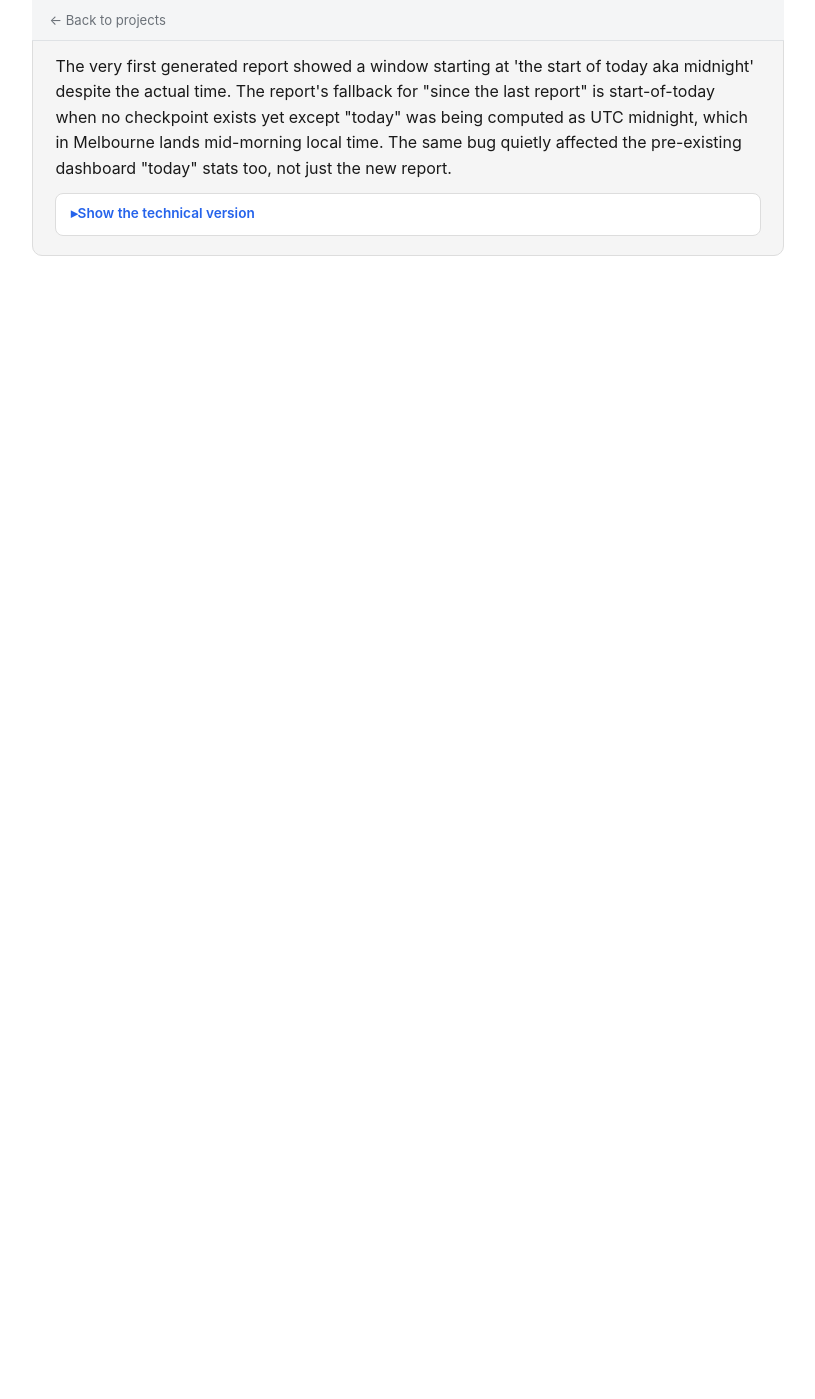
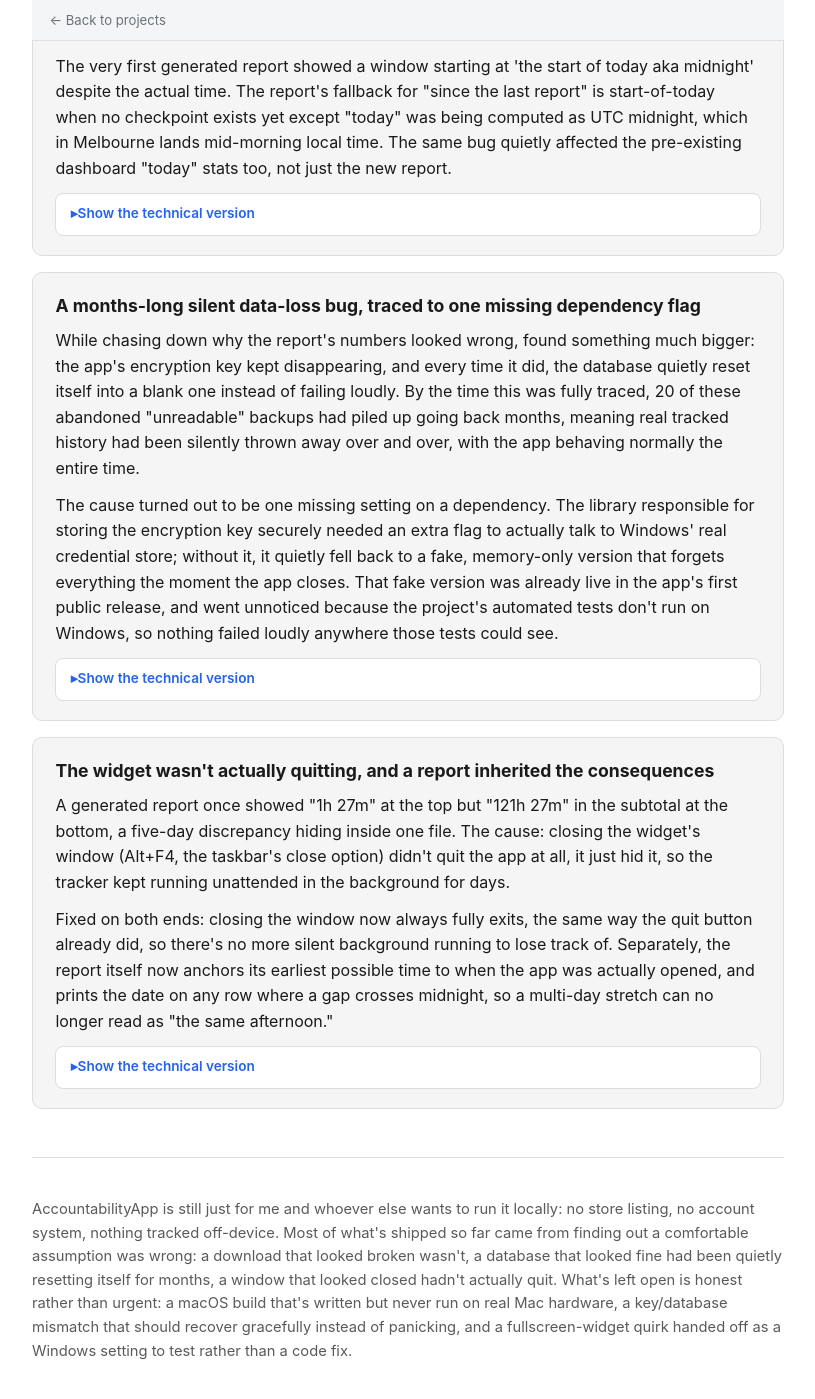
Before and after one commit to D3lK1ch1/portfolio, a Jekyll site: the page built from _case_studies/accountability-app.html, in a window 1280 px wide and 1400 px high, scrolled down 4996 px. Shown: the whole window, without its empty margins (232-1047 px from the left). Built offline with Jekyll 4.4.1, drawn with Linux system fonts in a browser that asks for light colours; before the commit the page ends 5396 px from its top, so only the background shows below that; some of the changed text lies outside the part shown.

Commit message:
Added based on new version release

```diff
--- a/_case_studies/accountability-app.html
+++ b/_case_studies/accountability-app.html
@@ -95,7 +95,7 @@ title: AccountabilityApp — Notes (Tab Tracking)
 
 <div class="stat-row">
   <div class="stat"><span class="n">0</span><span class="l">Cloud services involved</span></div>
-  <div class="stat"><span class="n">v0.2.0</span><span class="l">Current shipped version</span></div>
+  <div class="stat"><span class="n">v0.3.0</span><span class="l">Current shipped version</span></div>
   <div class="stat"><span class="n">1</span><span class="l">Full feature built, tested, then cut pre-release</span></div>
   <div class="stat"><span class="n">3</span><span class="l">Real bugs, caught only by real use</span></div>
 </div>
@@ -198,11 +198,11 @@ title: AccountabilityApp — Notes (Tab Tracking)
 
 <section class="block" id="since">
   <h2>Since then, a work-timer report, and a bigger discovery</h2>
-  <p class="sub">Four more sessions building a feature to turn the tracked data into something billable and along the way, finding a real data-integrity bug that had been running silently for months.</p>
+  <p class="sub">Six more sessions building a feature to turn the tracked data into something billable and along the way, finding a real data-integrity bug that had been running silently for months.</p>
 
   <div class="stat-row">
     <div class="stat"><span class="n">31/31</span><span class="l">Backend tests passing</span></div>
-    <div class="stat"><span class="n">13</span><span class="l">Silent database wipes found, since April</span></div>
+    <div class="stat"><span class="n">20</span><span class="l">Silent database wipes found, before the fix</span></div>
     <div class="stat"><span class="n">2</span><span class="l">Features investigated, then deliberately not built</span></div>
   </div>
 
@@ -238,3 +238,34 @@ title: AccountabilityApp — Notes (Tab Tracking)
       <div class="techbody">
         <p>Fixed with a <code>today_start_timestamp()</code> helper that computes local midnight via <code>chrono::Local</code> and resolves it back to a UTC instant properly, including the ambiguous-time case around a DST transition. Since <code>get_sessions_today</code> already delegated to this helper for the dashboard, the one fix corrected both call sites at once.</p>
       </div>
+    </details>
+  </div>
+
+  <div class="story-card">
+    <h3>A months-long silent data-loss bug, traced to one missing dependency flag</h3>
+    <p class="plain">While chasing down why the report's numbers looked wrong, found something much bigger: the app's encryption key kept disappearing, and every time it did, the database quietly reset itself into a blank one instead of failing loudly. By the time this was fully traced, 20 of these abandoned "unreadable" backups had piled up going back months, meaning real tracked history had been silently thrown away over and over, with the app behaving normally the entire time.</p>
+    <p class="plain">The cause turned out to be one missing setting on a dependency. The library responsible for storing the encryption key securely needed an extra flag to actually talk to Windows' real credential store; without it, it quietly fell back to a fake, memory-only version that forgets everything the moment the app closes. That fake version was already live in the app's first public release, and went unnoticed because the project's automated tests don't run on Windows, so nothing failed loudly anywhere those tests could see.</p>
+    <details>
+      <summary>Show the technical version</summary>
+      <div class="techbody">
+        <p><code>keyring = "3"</code> had no Cargo features enabled; without <code>windows-native</code>, <code>keyring-3.6.3</code> silently compiles in its <code>mock</code> backend (<code>CredentialPersistence::EntryOnly</code>, in-memory only) instead of the real Windows Credential Manager backend, with no compile-time or runtime error either way. <code>get_or_create_key</code> was working exactly as designed, detecting "no key found" and moving the undecryptable database aside; the actual bug was the crate silently substituting a fake backend underneath it. Fixed by enabling <code>windows-native</code>, verified with two consecutive real process restarts of the compiled binary, confirming the same key both times via <code>cmdkey</code> and zero new <code>.unreadable.*</code> files. A second, related bug caught in the same pass: <code>cargo test</code> used the same keyring entry as the real app, so once the real backend was enabled every test run would have overwritten the production key, fixed by giving tests their own separate service identifier. The equivalent macOS gap (<code>apple-native</code>) was prepped the same way in a later session but hasn't been verified on real Mac hardware yet.</p>
+      </div>
+    </details>
+  </div>
+
+  <div class="story-card">
+    <h3>The widget wasn't actually quitting, and a report inherited the consequences</h3>
+    <p class="plain">A generated report once showed "1h 27m" at the top but "121h 27m" in the subtotal at the bottom, a five-day discrepancy hiding inside one file. The cause: closing the widget's window (Alt+F4, the taskbar's close option) didn't quit the app at all, it just hid it, so the tracker kept running unattended in the background for days.</p>
+    <p class="plain">Fixed on both ends: closing the window now always fully exits, the same way the quit button already did, so there's no more silent background running to lose track of. Separately, the report itself now anchors its earliest possible time to when the app was actually opened, and prints the date on any row where a gap crosses midnight, so a multi-day stretch can no longer read as "the same afternoon."</p>
+    <details>
+      <summary>Show the technical version</summary>
+      <div class="techbody">
+        <p><code>CloseRequested</code> called <code>prevent_close()</code> and hid the window rather than exiting, so the activity tracker kept polling regardless of window visibility; the <code>hide_to_tray</code> command and its tray menu item were removed entirely once confirmed nothing on the frontend still called it, and <code>CloseRequested</code> now stops the tracker and calls <code>app_handle.exit(0)</code>, the same path the ✖ button and tray Quit already used. Separately, <code>AppState</code> gained a <code>launched_at</code> timestamp, and <code>generate_session_report</code>'s window now floors at <code>checkpoint.max(launched_at)</code>, so a stale multi-day-old checkpoint can no longer pull a report's start earlier than the current run. The per-row <code>Time</code> column in the generated Markdown now gets a <code>YYYY-MM-DD</code> prefix on its first row, and again only when the date changes from the row before it.</p>
+      </div>
+    </details>
+  </div>
+</section>
+
+<footer class="close">
+  <p>AccountabilityApp is still just for me and whoever else wants to run it locally: no store listing, no account system, nothing tracked off-device. Most of what's shipped so far came from finding out a comfortable assumption was wrong: a download that looked broken wasn't, a database that looked fine had been quietly resetting itself for months, a window that looked closed hadn't actually quit. What's left open is honest rather than urgent: a macOS build that's written but never run on real Mac hardware, a key/database mismatch that should recover gracefully instead of panicking, and a fullscreen-widget quirk handed off as a Windows setting to test rather than a code fix.</p>
+</footer>
```
